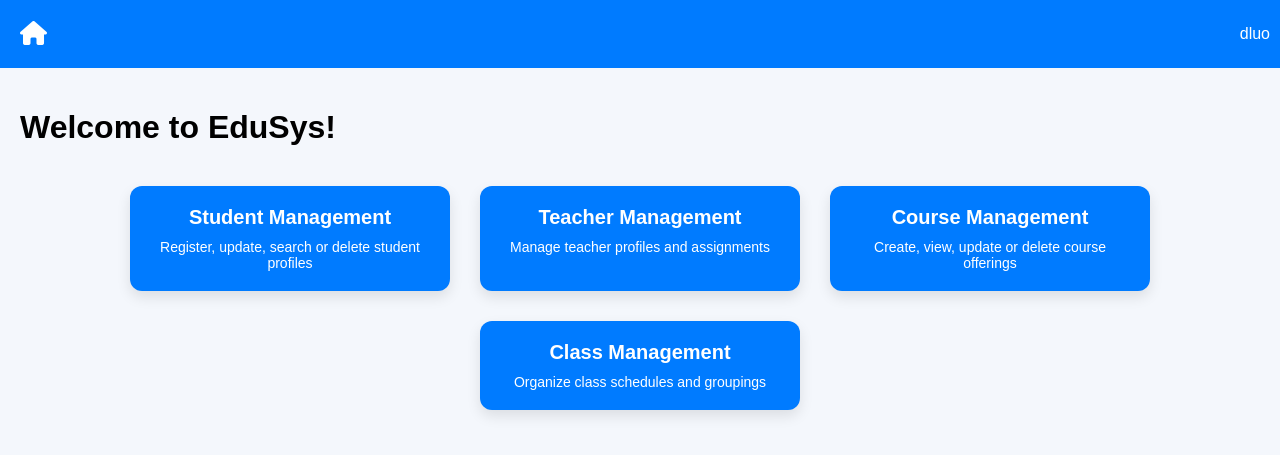
After one commit to yvanyin1/edusys, a Flask app: page /home in a window 1280 px wide. The commit adds this page. Shown: the top 455 px of the page. Run offline with Flask 3, Linux system fonts and the light colour scheme; parts of the project's set-up code (start-up, migrations or seed data) failed here and were passed over.

Commit message:
Added home page

```diff
--- a/app/app.py
+++ b/app/app.py
@@ -1,4 +1,4 @@
-from flask import Flask, render_template, request, flash
+from flask import Flask, render_template, request, flash, redirect, url_for
 from flask_sqlalchemy import SQLAlchemy
 from dotenv import load_dotenv
 import mysql.connector
@@ -132,8 +132,12 @@ load_initial_data()
 
 
 @app.route('/')
+def index():
+    return redirect(url_for("home"))
+
+@app.route('/home')
 def home():
-    return "Hello, World!"
+    return render_template("home_page.html", username="dluo")
 
 
 @app.route('/course-management')
--- a/app/static/styles.css
+++ b/app/static/styles.css
@@ -32,6 +32,41 @@ body {
     font-size: 24px;
     color: white;
     text-decoration: none;
+}
+
+.home-buttons {
+    display: flex;
+    flex-wrap: wrap;
+    gap: 30px;
+    justify-content: center;
+    margin-top: 40px;
+}
+
+.home-button-block {
+    width: 280px;
+    background-color: #007bff;
+    color: white;
+    text-align: center;
+    padding: 20px;
+    border-radius: 12px;
+    text-decoration: none;
+    box-shadow: 0 6px 14px rgba(0, 0, 0, 0.1);
+    transition: transform 0.2s ease, background-color 0.2s ease;
+}
+
+.home-button-block:hover {
+    background-color: #0056b3;
+    transform: translateY(-5px);
+}
+
+.home-button-block .title {
+    font-size: 20px;
+    font-weight: bold;
+    margin-bottom: 10px;
+}
+
+.home-button-block .desc {
+    font-size: 14px;
 }
 
 /* ===== Dropdown Menu Styles ===== */
--- /dev/null
+++ b/app/templates/home_page.html
@@ -0,0 +1,56 @@
+<!DOCTYPE html>
+<html lang="en">
+<head>
+    <meta charset="UTF-8">
+    <meta name="viewport" content="width=device-width, initial-scale=1.0">
+    <title>{% block title %}Home{% endblock %}</title>
+
+    <!-- Link to Font Awesome for icons -->
+    <link href="https://cdnjs.cloudflare.com/ajax/libs/font-awesome/6.0.0-beta3/css/all.min.css" rel="stylesheet">
+
+    <!-- Link to CSS -->
+    <link rel="stylesheet" href="{{ url_for('static', filename='styles.css') }}">
+</head>
+<body>
+
+    <!-- Navbar -->
+    <div class="navbar">
+        <!-- Home Icon -->
+        <a href="/app/static" class="home-icon"><i class="fas fa-home"></i></a>
+
+        <!-- Dropdown for User Info -->
+        <div class="dropdown">
+            <span>{{ username }}</span> <!-- Displaying username -->
+            <div class="dropdown-content">
+                <a href="#">Profile</a>
+                <a href="#">Settings</a>
+                <a href="#">Logout</a>
+            </div>
+        </div>
+    </div>
+
+    <!-- Content Block -->
+    <div class="content">
+        <h1>Welcome to EduSys!</h1>
+            <div class="home-buttons">
+                <a href="/student-management" class="home-button-block">
+                    <div class="title">Student Management</div>
+                    <div class="desc">Register, update, search or delete student profiles</div>
+                </a>
+                <a href="#" class="home-button-block">
+                    <div class="title">Teacher Management</div>
+                    <div class="desc">Manage teacher profiles and assignments</div>
+                </a>
+                <a href="/course-management" class="home-button-block">
+                    <div class="title">Course Management</div>
+                    <div class="desc">Create, view, update or delete course offerings</div>
+                </a>
+                <a href="#" class="home-button-block">
+                    <div class="title">Class Management</div>
+                    <div class="desc">Organize class schedules and groupings</div>
+                </a>
+            </div>
+    </div>
+
+</body>
+</html>
```
